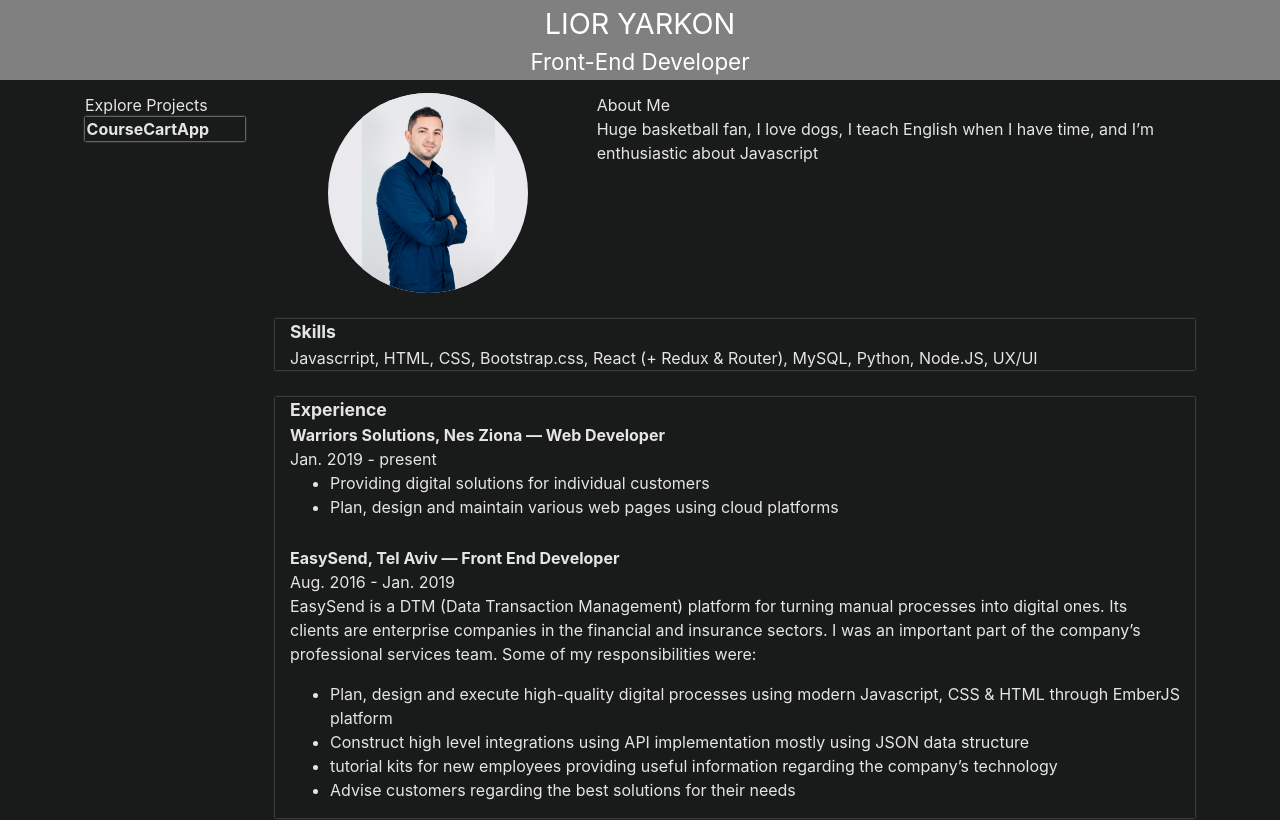
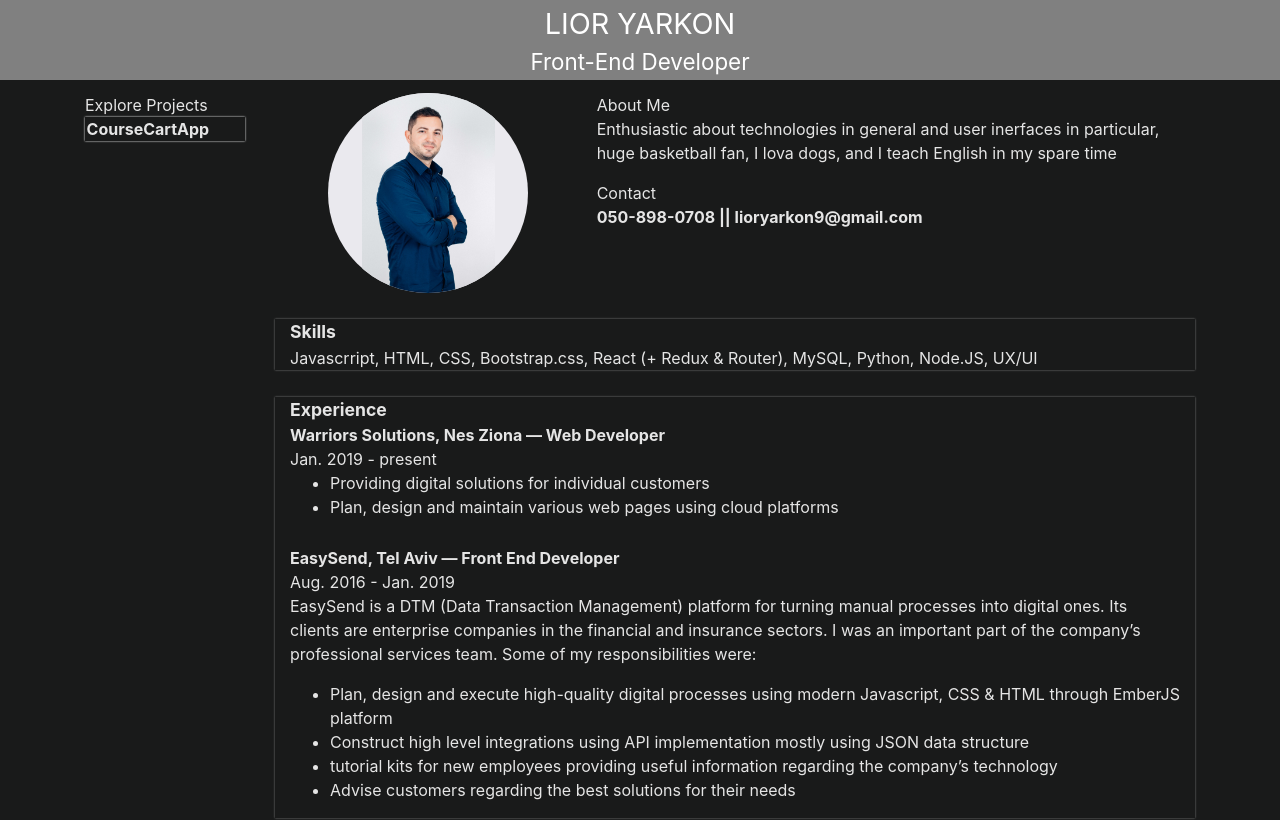
Before and after one commit to lioryarkon9/digital_cv, a React (Create React App) app in the folder react-client/: page / in a window 1280 px wide. Shown: the top 820 px of the page. Built offline with nearby package versions, Linux system fonts and the light colour scheme.

Commit message:
slight design adjustments

```diff
--- a/react-client/src/views/Home/Home.css
+++ b/react-client/src/views/Home/Home.css
@@ -29,6 +29,36 @@
 }
 
 
+#about-me #contact {
+    -webkit-animation-name: contact-animation; /* Safari 4.0 - 8.0 */
+    -webkit-animation-duration: 5s; /* Safari 4.0 - 8.0 */
+    animation-name: contact-animation;
+    animation-duration: 5s;
+}
+
+/* --Contact Animation-- */
+/* Safari 4.0 - 8.0 */
+@-webkit-keyframes contact-animation {
+    0% {
+        transform: scale(0);
+    }
+    100% {
+        transform: scale(1.2);
+    }
+}
+
+/* Standard syntax */
+@keyframes contact-animation {
+    0% {
+        transform: scale(0);
+    }
+    100% {
+        transform: scale(1.2);
+    }
+}
+/* ----- END ----- */
+
+
 @media only screen and (max-width: 600px) {
     .img-cropper {
         height: 90px;
--- a/react-client/src/views/Home/Home.js
+++ b/react-client/src/views/Home/Home.js
@@ -35,8 +35,16 @@ const HomeView = props => {
                                 <Col xs={8} id='about-me'>
                                     <div>About Me</div>
                                     <p>
-                                        Huge basketball fan,  I love dogs, I teach English when I have time,  and I’m enthusiastic about Javascript
+                                        Enthusiastic about technologies in general and user inerfaces in particular, huge basketball fan, I lova dogs, and I teach English in my spare time
                                     </p>
+                                    <div id='contact'>
+                                        <div>Contact</div>
+                                        <div>
+                                            <b>
+                                                050-898-0708 || lioryarkon9@gmail.com
+                                            </b>
+                                        </div>
+                                    </div>
                                 </Col>
                             </Row>
                             {props.appView === MOBILE ?
```
